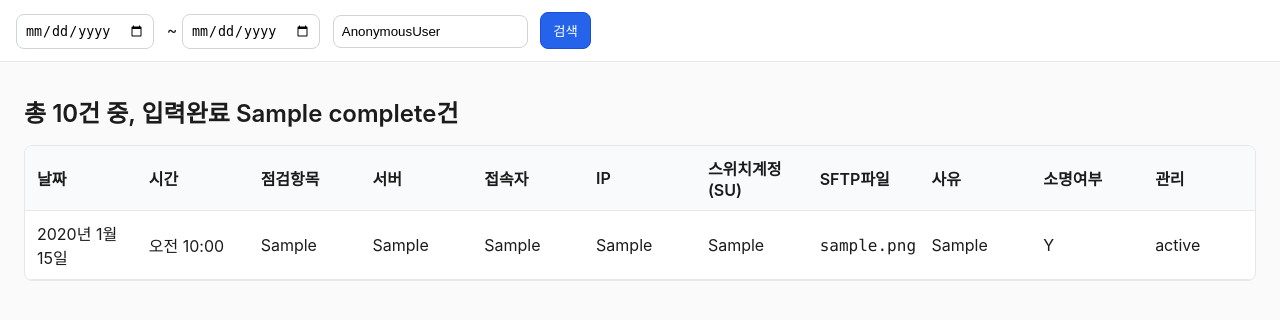
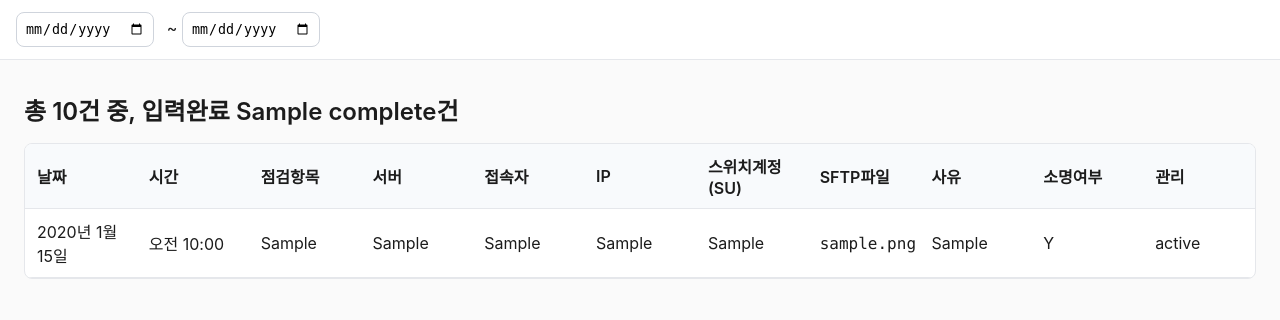
Before and after one commit to dlrkdms125/daou, a Django app: template app/templates/check_token.html in a window 1280 px wide. Shown: the top 320 px of the page. Run offline with Django 5.2, Linux system fonts and the light colour scheme; tables that the repository leaves empty hold one stand-in row (values such as "Sample post"); the template is opened without the code that fills it: values that come from a table or form of the project are taken from there, most other values are stand-ins (such as "Sample title", 1, 10 or a date in 2020).

```diff
--- a/app/templates/check_token.html
+++ b/app/templates/check_token.html
@@ -31,8 +31,6 @@
       <input type="date" name="start" value="{{ start }}"/>
       <span>~</span>
       <input type="date" name="end" value="{{ end }}"/>
-      <input type="text" name="user" placeholder="접속자" value="{{ user }}"/>
-      <button class="btn primary" type="submit">검색</button>
     </form>
   </header>
 
```
